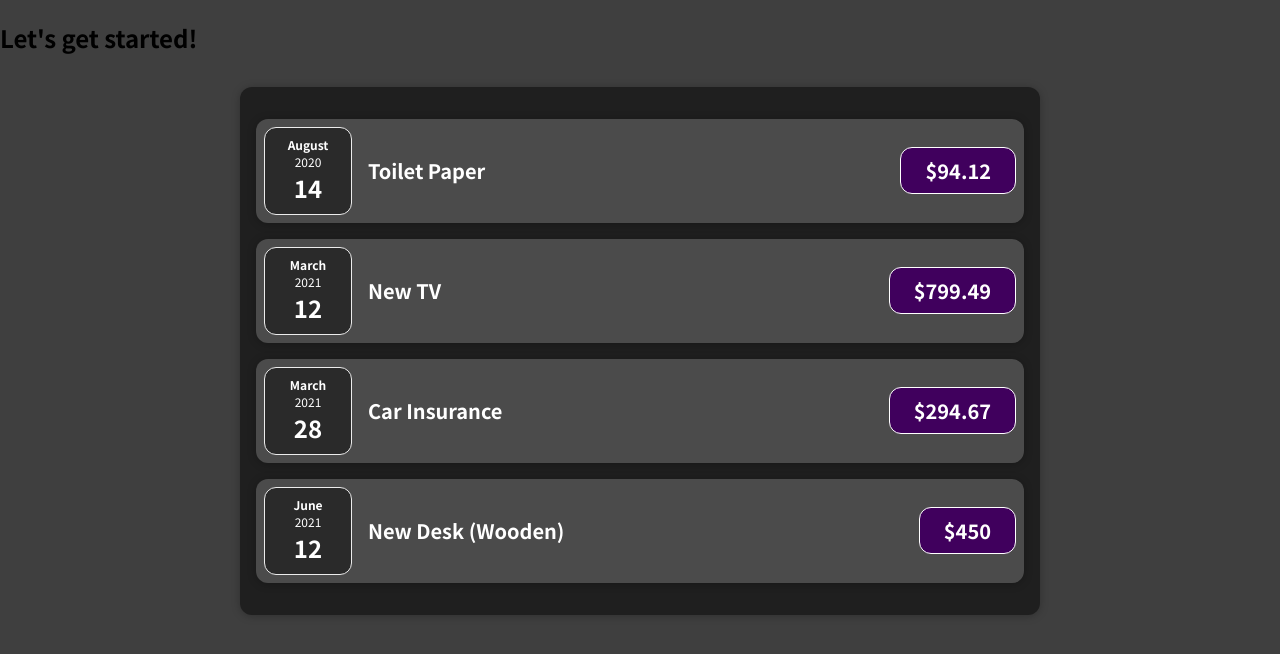
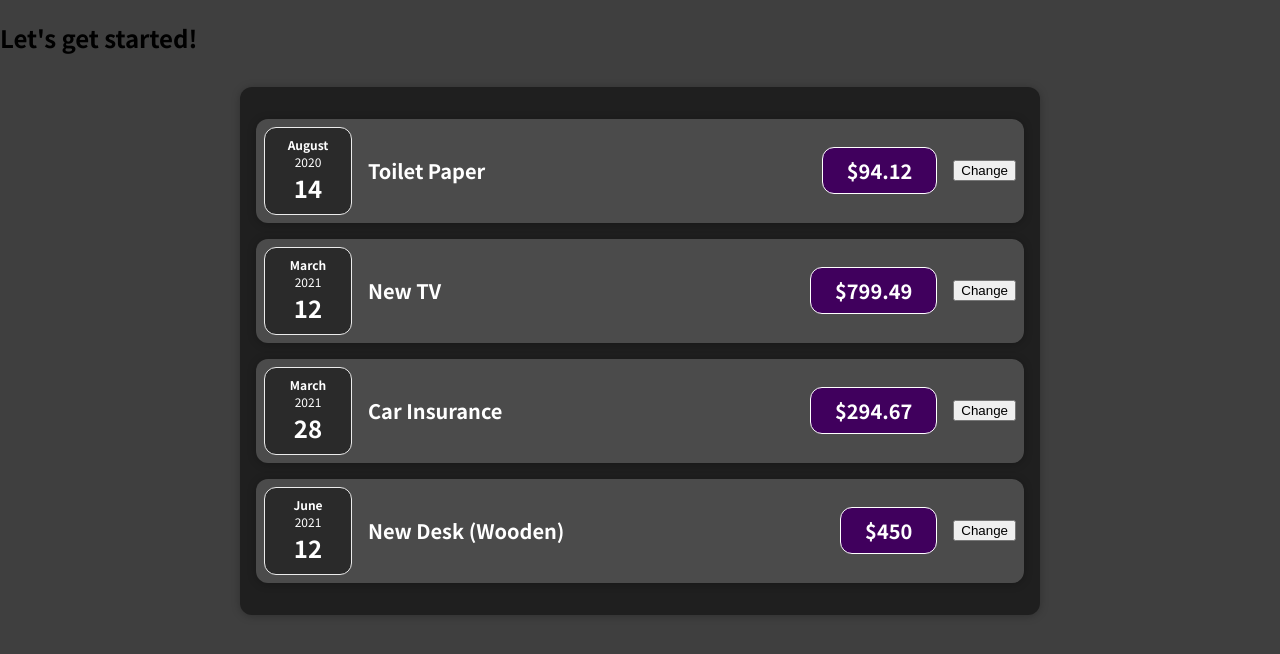
Before and after one commit to Arpana998/Practice, a JavaScript app: page / in a window 1280 px wide. Shown: the top 654 px of the page. Built offline with nearby package versions, Linux system fonts and the light colour scheme.

Commit message:
EventListner

```diff
--- a/src/Components/Expenses/ExpenseItem.js
+++ b/src/Components/Expenses/ExpenseItem.js
@@ -3,12 +3,18 @@ import Card from '../UI/Card';
 import './ExpenseItem.css';
 
 function ExpenseItem(props) {
+  const clickHandler = () => {
+    console.log('clicked!!!!')
+  }
+
+
   return (
     <Card className='expense-item'>
       <ExpenseDate date={props.date} />
       <div className='expense-item__description'>
         <h2>{props.title}</h2>
         <div className='expense-item__price'>${props.amount}</div>
+        <button onClick={clickHandler}>Change</button>
       </div>
     </Card>
   );
```
